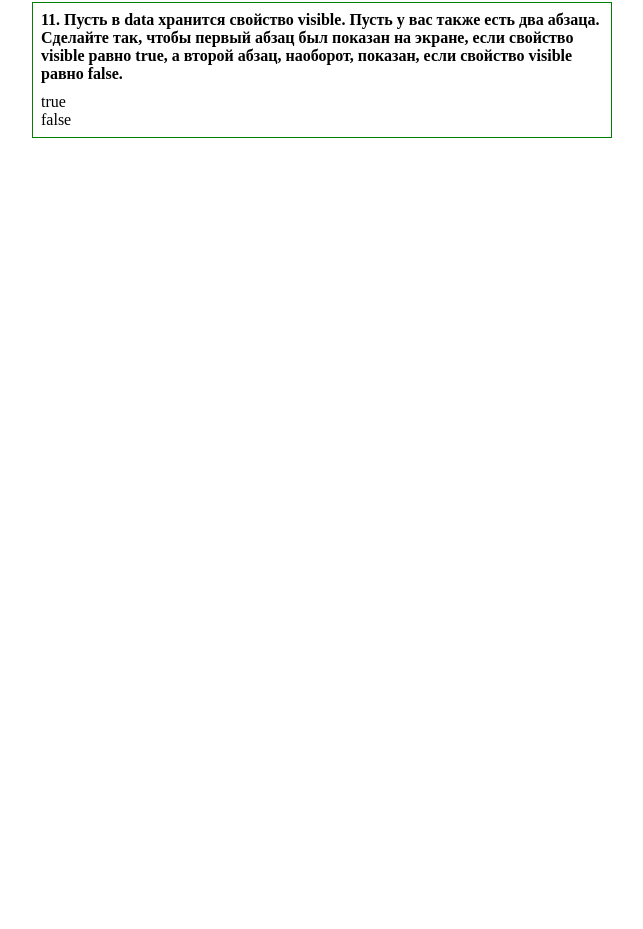
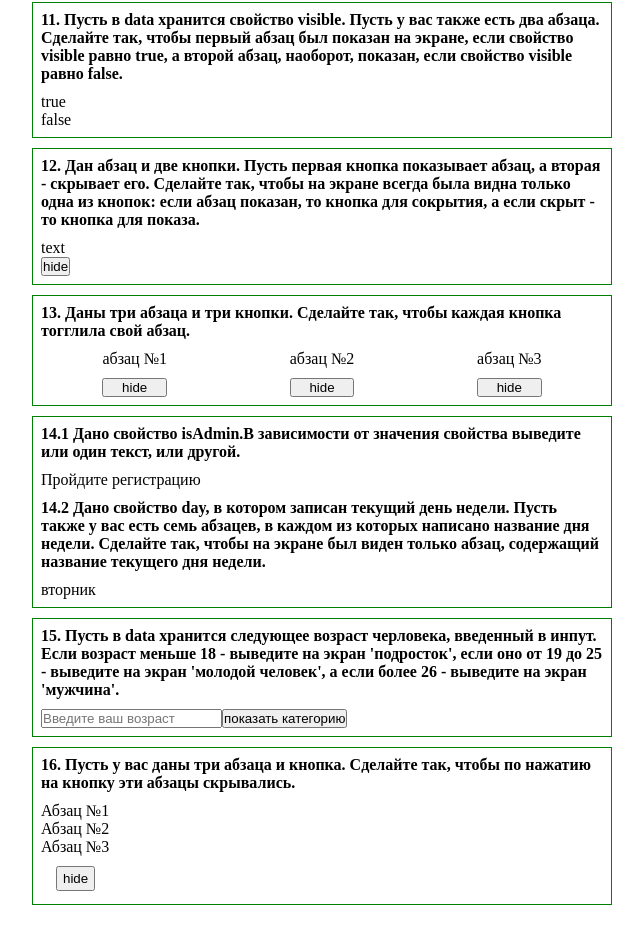
Before and after one commit to Kate2111/Vue_app, a Vue app: page / in a window 1280 px wide. Shown: the part 1557-2486 px from the top of the page, without its empty margins (3-646 px from the left). Before the commit the page ends 1730 px from the top, so only its background shows below. Built offline with nearby package versions, Linux system fonts and the light colour scheme.

Commit message:
solving exercises from the textbook

```diff
--- a/src/App.vue
+++ b/src/App.vue
@@ -12,7 +12,8 @@
 <script>
     import PostForm from './components/post/PostForm.vue';
     import PostList from './components/post/PostList.vue';
-    import PracticeBook from './components/practice/PracticeBook.vue'
+    import PracticeBook from './components/practice/PracticeBook.vue';
+
 
     export default {
         components: {
--- a/src/components/practice/PracticeBook.vue
+++ b/src/components/practice/PracticeBook.vue
@@ -11,6 +11,11 @@
         <task9></task9>
         <task10></task10>
         <task11></task11>
+        <task12></task12>
+        <task13></task13>
+        <task14></task14>
+        <task15></task15>
+        <task16></task16>
     </div>
 </template>
 
--- /dev/null
+++ b/src/components/practice/Task/PracticeTask12.vue
@@ -0,0 +1,39 @@
+<template>
+    <div class="task12 border">
+        <h4 class="header">12. Дан абзац и две кнопки. Пусть первая кнопка показывает абзац, а вторая - скрывает его. Сделайте так, чтобы на экране всегда была видна только одна из кнопок: если абзац показан, то кнопка для сокрытия, а если скрыт - то кнопка для показа.</h4>
+        <p v-if="visible">text</p>
+        <button v-if="showBtn" @click="show">show</button>
+        <button v-if="hideBtn" @click="hide">hide</button>
+    </div>
+</template>
+
+<script>
+export default {
+    name: 'task12',
+    data() {
+        return {
+            visible: true,
+            showBtn: false,
+            hideBtn: true,
+        }
+    },
+    methods: {
+        show: function() {
+            this.visible = true;
+            this.hideBtn = true;
+            this.showBtn = false;
+        },
+        hide: function() {
+            this.visible = false;
+            this.showBtn = true;
+            this.hideBtn = false;
+        },
+    }
+}
+</script>
+
+<style scoped>
+.header{
+    margin-bottom: 10px;
+}
+</style>
--- /dev/null
+++ b/src/components/practice/Task/PracticeTask13.vue
@@ -0,0 +1,57 @@
+<template>
+    <div class="task13 border">
+        <h4 class="header">13. Даны три абзаца и три кнопки. Сделайте так, чтобы каждая кнопка тогглила свой абзац.</h4>
+        <div class="wrapper">
+            <div>
+                <p v-if="visible[0]">абзац №1</p>
+                <button @click="toggle(0)">{{visible[0] ? 'hide' : 'show'}}</button>
+            </div>
+
+            <div>
+                <p v-if="visible[1]">абзац №2</p>
+                <button @click="toggle(1)">{{visible[1] ? 'hide' : 'show'}}</button>
+            </div>
+
+            <div>
+                <p v-if="visible[2]">абзац №3</p>
+                <button @click="toggle(2)">{{visible[2] ? 'hide' : 'show'}}</button>
+            </div>
+        </div>
+    </div>
+</template>
+
+<script>
+export default {
+    name: 'task13',
+    data() {
+        return {
+            visible: {
+                0: true,
+                1: true,
+                2: true,
+            },
+        }
+    },
+    methods: {
+        toggle: function(num) {
+            this.visible[num] = !this.visible[num];
+        },
+    }
+}
+</script>
+
+<style scoped>
+.header{
+    margin-bottom: 10px;
+}
+
+.wrapper{
+    display: flex;
+    justify-content: space-around;
+}
+
+button{
+    margin-top: 10px;
+    width: 100%;
+}
+</style>
--- /dev/null
+++ b/src/components/practice/Task/PracticeTask14.vue
@@ -0,0 +1,43 @@
+<template>
+    <div class="task14 border">
+        <h4 class="header">14.1 Дано свойство isAdmin.В зависимости от значения свойства выведите или один текст, или другой.</h4>
+        <p v-if="isAdmin">Пользователь зарегистрирован</p>
+        <p v-else>Пройдите регистрацию</p>
+
+        <h4 class="header header_two">14.2 Дано свойство day, в котором записан текущий день недели. Пусть также у вас есть семь абзацев, в каждом из которых написано название дня недели. Сделайте так, чтобы на экране был виден только абзац, содержащий название текущего дня недели.</h4>
+        <p v-if="day === 1">понедельник</p>
+        <p v-if="day === 2">вторник</p>
+        <p v-if="day === 3">среда</p>
+        <p v-if="day === 4">четверг</p>
+        <p v-if="day === 5">пятница</p>
+        <p v-if="day === 6">суббота</p>
+        <p v-if="day === 0">воскресенье</p>
+
+    </div>
+</template>
+
+<script>
+export default {
+    name: 'task14',
+    data() {
+        return {
+            isAdmin: false,
+            day: new Date().getDay(),
+        }
+    },
+    methods: {
+
+    }
+}
+</script>
+
+<style scoped>
+.header{
+    margin-bottom: 10px;
+}
+
+.header_two{
+    margin-top: 10px;
+}
+
+</style>
--- /dev/null
+++ b/src/components/practice/Task/PracticeTask15.vue
@@ -0,0 +1,38 @@
+<template>
+    <div class="task15 border">
+        <h4 class="header">15. Пусть в data хранится следующее возраст черловека, введенный в инпут. Если возраст меньше 18 - выведите на экран 'подросток', если оно от 19 до 25 - выведите на экран 'молодой человек', а если более 26 - выведите на экран 'мужчина'.</h4>
+
+        <input v-model="answer" type="text" placeholder="Введите ваш возраст">
+        <button @click="showAge">показать категорию</button>
+        <p v-if="age < 18 && visible">подросток</p>
+        <p v-else-if="age > 19 && age < 25 &&  visible">молодой человек</p>
+        <p v-else-if=" visible">взрослый</p>
+    </div>
+</template>
+
+<script>
+export default {
+    name: 'task15',
+    data() {
+        return {
+            answer: '',
+            age: '',
+            visible: false
+        }
+    },
+    methods: {
+        showAge: function() {
+            this.age = this.answer;
+            this.visible = true;
+            this.answer = '';
+        }
+    }
+}
+</script>
+
+<style scoped>
+.header{
+    margin-bottom: 10px;
+}
+
+</style>
--- /dev/null
+++ b/src/components/practice/Task/PracticeTask16.vue
@@ -0,0 +1,37 @@
+<template>
+    <div class="task16 border">
+        <h4 class="header">16. Пусть у вас даны три абзаца и кнопка. Сделайте так, чтобы по нажатию на кнопку эти абзацы скрывались.</h4>
+        <div v-show="visible">
+            <p>Абзац №1</p>
+            <p>Абзац №2</p>
+            <p>Абзац №3</p>
+        </div>
+        <button @click="hidden">{{visible ? 'hide' : 'show'}}</button>
+    </div>
+</template>
+
+<script>
+export default {
+    name: 'task16',
+    data() {
+        return {
+           visible: true,
+        }
+    },
+    methods: {
+        hidden: function() {
+            this.visible = !this.visible;
+        }
+    }
+}
+</script>
+
+<style scoped>
+.header{
+    margin-bottom: 10px;
+}
+button{
+    margin: 10px 15px 5px;
+    padding: 3px 5px;
+}
+</style>
--- a/src/components/practice/Task/index.js
+++ b/src/components/practice/Task/index.js
@@ -9,10 +9,17 @@ import PracticeTask8 from '@/components/practice/Task/PracticeTask8';
 import PracticeTask9 from '@/components/practice/Task/PracticeTask9';
 import PracticeTask10 from '@/components/practice/Task/PracticeTask10';
 import PracticeTask11 from '@/components/practice/Task/PracticeTask11';
+import PracticeTask12 from '@/components/practice/Task/PracticeTask12';
+import PracticeTask13 from '@/components/practice/Task/PracticeTask13';
+import PracticeTask14 from '@/components/practice/Task/PracticeTask14';
+import PracticeTask15 from '@/components/practice/Task/PracticeTask15';
+import PracticeTask16 from '@/components/practice/Task/PracticeTask16';
 
 export default [
     PracticeTask1, PracticeTask2, PracticeTask3,
         PracticeTask4, PracticeTask5,PracticeTask6,
         PracticeTask7, PracticeTask8, PracticeTask9,
-        PracticeTask10, PracticeTask11
+        PracticeTask10, PracticeTask11, PracticeTask12,
+        PracticeTask13, PracticeTask14, PracticeTask15,
+        PracticeTask16
 ]
--- a/src/main.js
+++ b/src/main.js
@@ -1,7 +1,8 @@
 import { createApp } from 'vue';
 import App from './App';
 import components from '@/components/post/UI';
-import tasks from '@/components/practice/Task'
+import tasks from '@/components/practice/Task';
+
 
 const app = createApp(App);
 
```
Also changed, not shown: package.json (+5 -5 lines), 1 other file (tests, documents, lock files or other folders).
